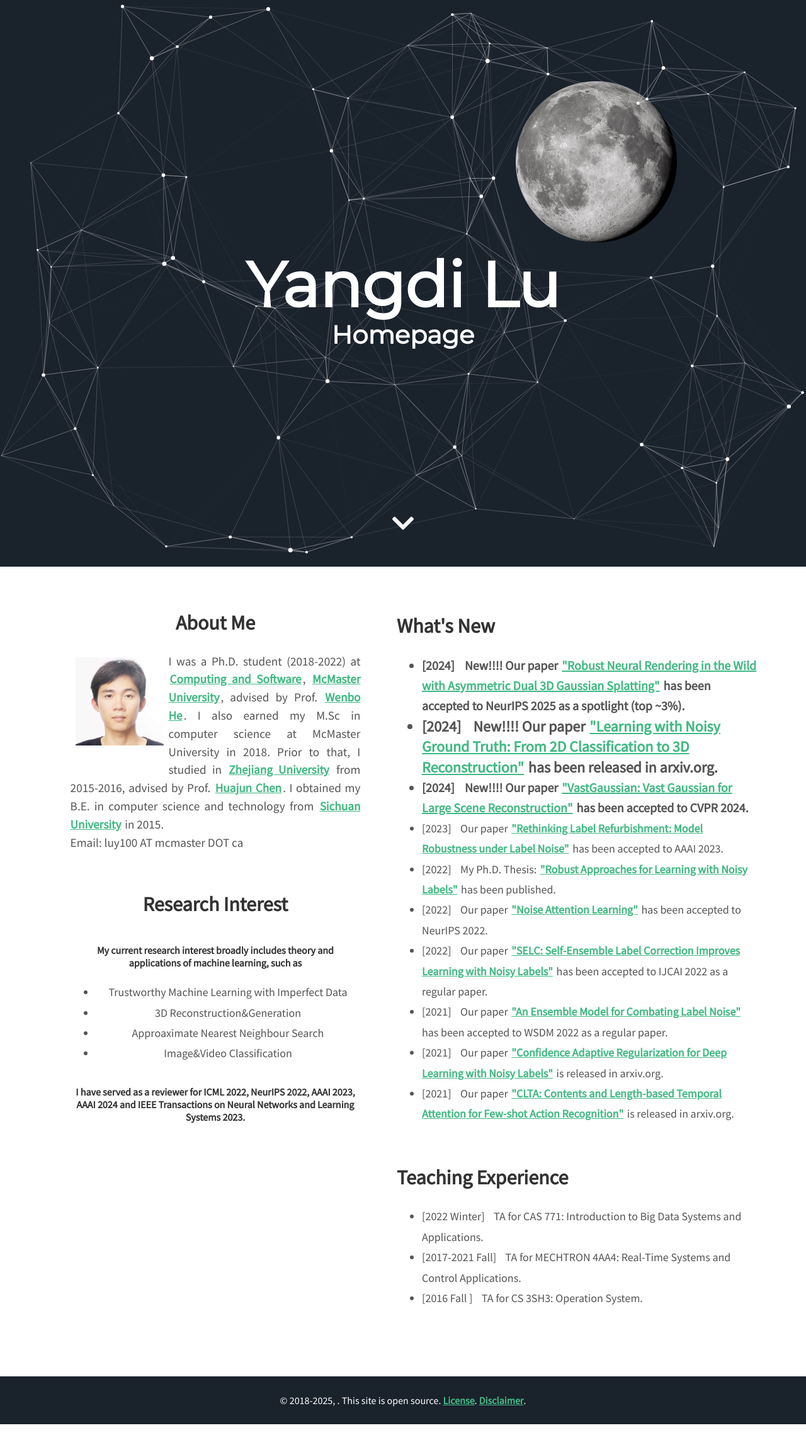
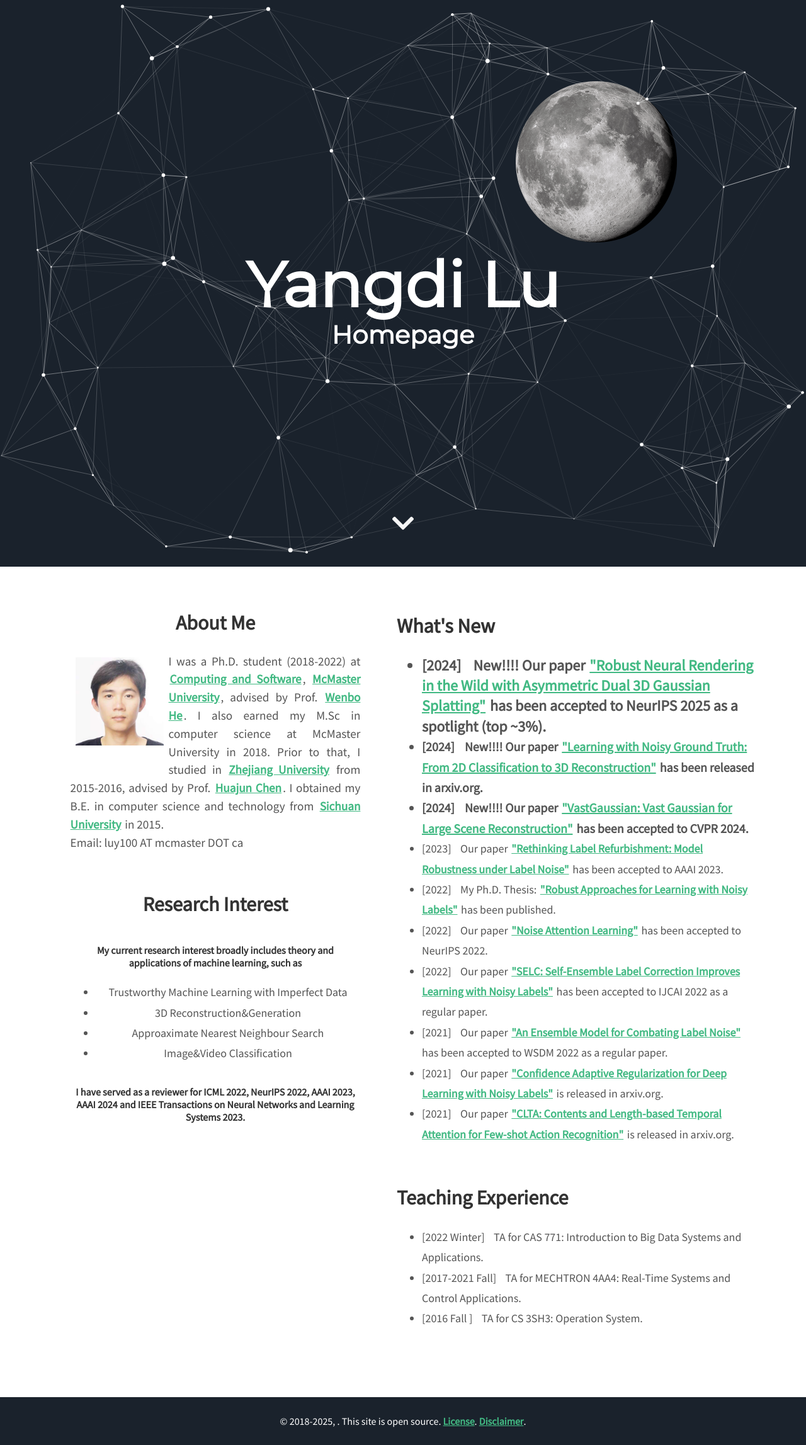
Before and after one commit to MacLLL/MacLLL.github.io, a Jekyll site: the page built from index.html, in a window 1280 px wide. Shown: the whole page at 63% size. Built offline with Jekyll 4.4.1, drawn with Linux system fonts in a browser that asks for light colours; nearby versions of some CDN libraries; before the commit the page ends 2262 px from its top, so only the background shows below that.

Commit message:
Update index.html

```diff
--- a/index.html
+++ b/index.html
@@ -46,8 +46,8 @@ layout: home
 
 <h2>What's New</h2>
 <ul style="line-height:180%">
-	<li style="font-size: 20px; font-weight: bold;"><span>[2024]</span> &nbsp&nbsp New!!!! Our paper <a href="https://arxiv.org/pdf/2506.03538" target="_blank">"Robust Neural Rendering in the Wild with Asymmetric Dual 3D Gaussian Splatting"</a> has been accepted to NeurIPS 2025 as a spotlight (top ~3%). </li>
-	<li style="font-size: 24px; font-weight: bold;"><span>[2024]</span> &nbsp&nbsp New!!!! Our paper <a href="https://arxiv.org/pdf/2406.15982" target="_blank">"Learning with Noisy Ground Truth: From 2D Classification to 3D Reconstruction"</a> has been released in arxiv.org. </li>
+	<li style="font-size: 24px; font-weight: bold;"><span>[2024]</span> &nbsp&nbsp New!!!! Our paper <a href="https://arxiv.org/pdf/2506.03538" target="_blank">"Robust Neural Rendering in the Wild with Asymmetric Dual 3D Gaussian Splatting"</a> has been accepted to NeurIPS 2025 as a spotlight (top ~3%). </li>
+	<li style="font-size: 20px; font-weight: bold;"><span>[2024]</span> &nbsp&nbsp New!!!! Our paper <a href="https://arxiv.org/pdf/2406.15982" target="_blank">"Learning with Noisy Ground Truth: From 2D Classification to 3D Reconstruction"</a> has been released in arxiv.org. </li>
 	<li style="font-size: 20px; font-weight: bold;"><span>[2024]</span> &nbsp&nbsp New!!!! Our paper <a href="https://vastgaussian.github.io/" target="_blank">"VastGaussian: Vast Gaussian for Large Scene Reconstruction"</a> has been accepted to CVPR 2024. </li>
 	<li><span>[2023]</span> &nbsp&nbsp Our paper <a href="https://ojs.aaai.org/index.php/AAAI/article/view/26751" target="_blank">"Rethinking Label Refurbishment: Model Robustness under Label Noise"</a> has been accepted to AAAI 2023. </li> <!-- (acceptance rate 19.6%, 1721/8777). </li> -->
 	<li><span>[2022]</span> &nbsp&nbsp My Ph.D. Thesis: <a href="https://macsphere.mcmaster.ca/handle/11375/27915" target="_blank">"Robust Approaches for Learning with Noisy Labels"</a> has been published. </li> <!-- (acceptance rate 25.6%, 2665/10411).  </li> -->
```
